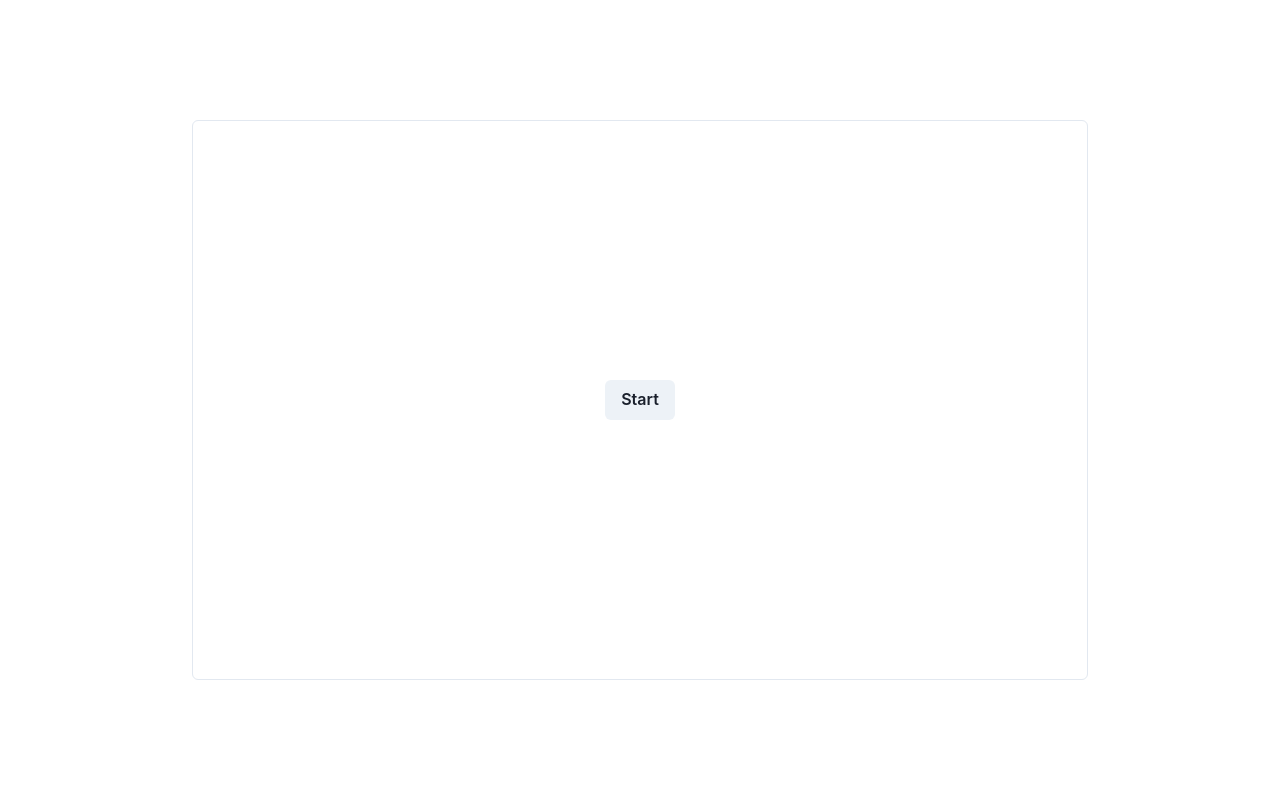
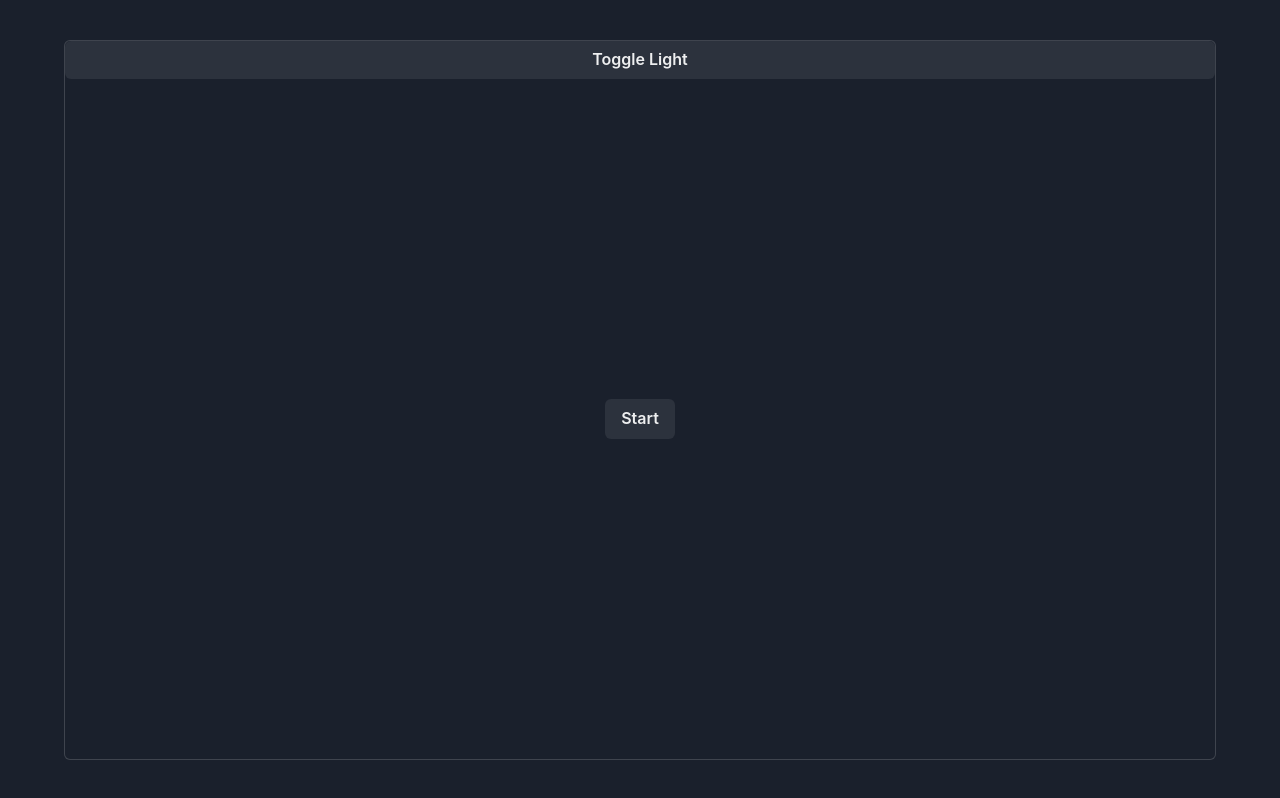
Before and after one commit to sofia819/text-rpg, a React (Create React App) app: page / in a window 1280 px wide. Built offline with nearby package versions, Linux system fonts and the light colour scheme.

Commit message:
Add theme switcher

```diff
--- a/package.json
+++ b/package.json
@@ -3,7 +3,7 @@
   "version": "0.1.0",
   "private": true,
   "dependencies": {
-    "@chakra-ui/react": "^2.4.9",
+    "@chakra-ui/react": "^2.5.5",
     "@emotion/react": "^11.10.5",
     "@emotion/styled": "^11.10.5",
     "@types/jest": "^29.4.0",
--- a/src/App.tsx
+++ b/src/App.tsx
@@ -1,12 +1,19 @@
 import { ChakraProvider } from '@chakra-ui/react';
+import theme from './theme';
 import story from './default.json';
 import GameScreen from './components/GameScreen';
 
 const App = () => {
+  console.log(theme);
   return (
-    <ChakraProvider>
-      <GameScreen storySections={story.storySections} credits={story.credits} />
-    </ChakraProvider>
+    <>
+      <ChakraProvider theme={theme}>
+        <GameScreen
+          storySections={story.storySections}
+          credits={story.credits}
+        />
+      </ChakraProvider>
+    </>
   );
 };
 
--- a/src/components/GameScreen.tsx
+++ b/src/components/GameScreen.tsx
@@ -5,8 +5,9 @@
 import EndScreen from './EndScreen';
 import GameStates from '../utils/GameStates';
 import { type Option } from './Dialogue';
+import ThemeSwitcher from './ThemeSwitcher';
 
-export type GameState = typeof GameStates[keyof typeof GameStates];
+export type GameState = (typeof GameStates)[keyof typeof GameStates];
 
 export type SetGameState = React.Dispatch<React.SetStateAction<GameState>>;
 
@@ -35,7 +36,8 @@
   return (
     <Box w="100vw" h="100vh">
       <Center width="100vw" height="100vh">
-        <Card variant="outline" width="70vw" height="70vh">
+        <Card variant="outline" width="90vw" height="90vh">
+          <ThemeSwitcher />
           <Flex
             width="100%"
             height="100%"
--- /dev/null
+++ b/src/components/ThemeSwitcher.tsx
@@ -0,0 +1,13 @@
+import { Button, useColorMode } from '@chakra-ui/react';
+
+const ThemeSwitcher = () => {
+  const { colorMode, toggleColorMode } = useColorMode();
+
+  return (
+    <Button onClick={toggleColorMode}>
+      Toggle {colorMode === 'light' ? 'Dark' : 'Light'}
+    </Button>
+  );
+};
+
+export default ThemeSwitcher;
--- a/src/index.tsx
+++ b/src/index.tsx
@@ -1,4 +1,3 @@
-import React from 'react';
 import App from './App';
 import { createRoot } from 'react-dom/client';
 
--- /dev/null
+++ b/src/theme.ts
@@ -0,0 +1,10 @@
+import { extendTheme, type ThemeConfig } from '@chakra-ui/react';
+
+const config: ThemeConfig = {
+  initialColorMode: 'dark',
+  useSystemColorMode: false,
+};
+
+const theme = extendTheme({ config });
+
+export default theme;
```
Also changed, not shown: 1 other file (tests, documents, lock files or other folders).
